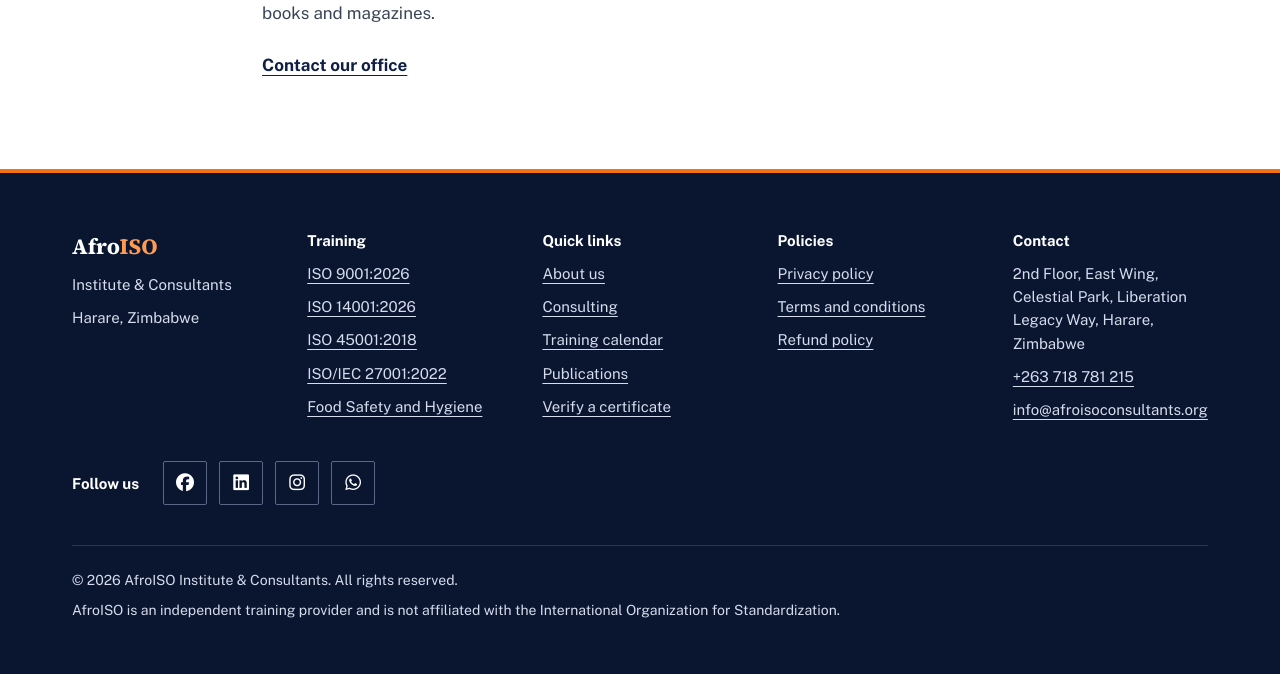
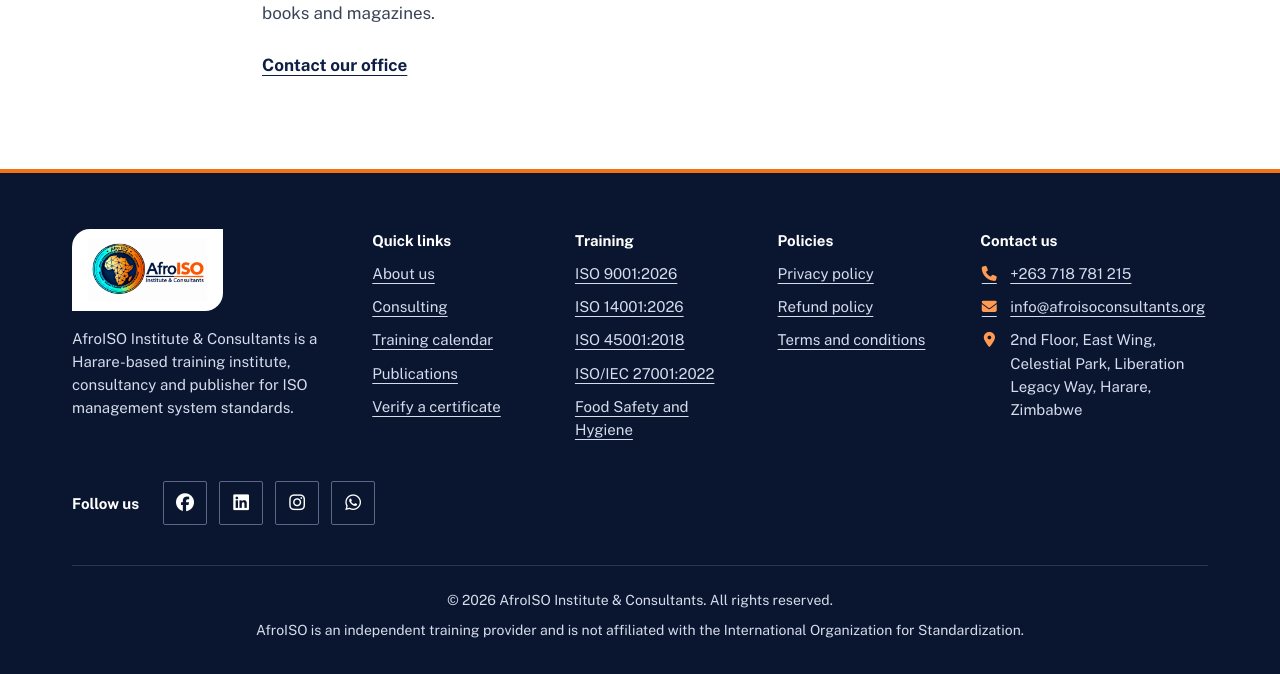
Before and after one commit to dimokecharles/afroiso-site, a Laravel app: page /about in a window 1280 px wide. Shown: the part 625-1299 px from the top of the page. Before the commit the page ends 1243 px from the top, so only its background shows below. Run offline with Laravel 12, Linux system fonts and the light colour scheme; data comes from the database, SQL or seed files in the repository.

Commit message:
Rework the footer

```diff
--- a/public/css/site.css
+++ b/public/css/site.css
@@ -266,17 +266,22 @@ dd { margin: 4px 0 0; color: var(--muted); }
 .footer { background: var(--navy-deep); color: var(--pale); border-top: 4px solid var(--orange); padding: 56px 0 32px; font-size: 15px; }
 .footer a { color: var(--pale); }
 .footer a:hover { color: #fff; }
-.footer__grid { display: grid; grid-template-columns: repeat(auto-fit, minmax(min(190px, 100%), 1fr)); gap: 32px 40px; }
+.footer__grid { display: grid; grid-template-columns: minmax(0, 1.6fr) repeat(3, minmax(0, 1fr)) minmax(0, 1.4fr); gap: 32px 40px; }
+@media (max-width: 1080px) { .footer__grid { grid-template-columns: repeat(auto-fit, minmax(min(220px, 100%), 1fr)); } }
 .footer__col { display: flex; flex-direction: column; gap: 10px; align-items: flex-start; }
 .footer__col a { overflow-wrap: anywhere; }
-.footer__brand { font-family: var(--serif); font-weight: 700; font-size: 22px; color: #fff; }
-.footer__brand span { color: var(--orange-light); }
+.footer__col--brand { gap: 16px; }
+.footer__logo { display: inline-block; background: #fff; padding: 10px 16px; border-radius: 18px 0 18px 0; }
+.footer__logo img { display: block; height: 62px; width: auto; }
+.footer__col--brand p { color: var(--pale); max-width: 34ch; }
+.footer__contact { display: flex; align-items: flex-start; gap: 12px; }
+.footer__contact i { flex: none; width: 18px; text-align: center; color: var(--orange-light); margin-top: 4px; }
 .footer__heading { font-weight: 700; color: #fff; }
 .footer__social { margin-top: 40px; display: flex; flex-wrap: wrap; gap: 12px 24px; align-items: center; }
 .footer__icons { display: flex; flex-wrap: wrap; gap: 12px; }
 .footer__icons a { width: 44px; height: 44px; display: inline-flex; align-items: center; justify-content: center; border: 1px solid #5A6788; border-radius: 2px; color: #fff; font-size: 18px; text-decoration: none; }
 .footer__icons a:hover { background: var(--orange); border-color: var(--orange); color: var(--navy-deep); }
-.footer__bottom { margin-top: 40px; border-top: 1px solid #2A3658; padding-top: 24px; font-size: 14px; display: flex; flex-wrap: wrap; gap: 8px 32px; justify-content: space-between; }
+.footer__bottom { margin-top: 40px; border-top: 1px solid #2A3658; padding-top: 24px; font-size: 14px; display: flex; flex-direction: column; gap: 8px; align-items: center; text-align: center; }
 
 @media (max-width: 640px) {
     .container { padding-left: 20px; padding-right: 20px; }
--- a/resources/views/layouts/app.blade.php
+++ b/resources/views/layouts/app.blade.php
@@ -49,16 +49,9 @@
 <footer class="footer">
     <div class="container">
         <div class="footer__grid">
-            <div class="footer__col">
-                <div class="footer__brand">Afro<span>ISO</span></div>
-                <div>Institute &amp; Consultants</div>
-                <div>Harare, Zimbabwe</div>
-            </div>
-            <div class="footer__col">
-                <div class="footer__heading">Training</div>
-                @foreach (\App\Models\Course::published()->whereNotNull('code')->get() as $footerCourse)
-                    <a href="{{ route('courses.show', $footerCourse) }}">{{ $footerCourse->code }}</a>
-                @endforeach
+            <div class="footer__col footer__col--brand">
+                <a class="footer__logo" href="{{ route('home') }}"><img src="{{ asset('images/logo.jpg') }}" alt="{{ config('afroiso.name') }}"></a>
+                <p>AfroISO Institute &amp; Consultants is a Harare-based training institute, consultancy and publisher for ISO management system standards.</p>
             </div>
             <div class="footer__col">
                 <div class="footer__heading">Quick links</div>
@@ -69,16 +62,22 @@
                 <a href="{{ route('verify') }}">Verify a certificate</a>
             </div>
             <div class="footer__col">
+                <div class="footer__heading">Training</div>
+                @foreach (\App\Models\Course::published()->whereNotNull('code')->get() as $footerCourse)
+                    <a href="{{ route('courses.show', $footerCourse) }}">{{ $footerCourse->code }}</a>
+                @endforeach
+            </div>
+            <div class="footer__col">
                 <div class="footer__heading">Policies</div>
                 <a href="{{ route('policy', 'privacy-policy') }}">Privacy policy</a>
+                <a href="{{ route('policy', 'refund-policy') }}">Refund policy</a>
                 <a href="{{ route('policy', 'terms') }}">Terms and conditions</a>
-                <a href="{{ route('policy', 'refund-policy') }}">Refund policy</a>
             </div>
-            <div class="footer__col">
-                <div class="footer__heading">Contact</div>
-                <div>{{ config('afroiso.address') }}</div>
-                <a href="tel:{{ config('afroiso.phone_link') }}">{{ config('afroiso.phone') }}</a>
-                <a href="mailto:{{ config('afroiso.email') }}">{{ config('afroiso.email') }}</a>
+            <div class="footer__col footer__col--contact">
+                <div class="footer__heading">Contact us</div>
+                <a class="footer__contact" href="tel:{{ config('afroiso.phone_link') }}"><i class="fa-solid fa-phone" aria-hidden="true"></i><span>{{ config('afroiso.phone') }}</span></a>
+                <a class="footer__contact" href="mailto:{{ config('afroiso.email') }}"><i class="fa-solid fa-envelope" aria-hidden="true"></i><span>{{ config('afroiso.email') }}</span></a>
+                <div class="footer__contact"><i class="fa-solid fa-location-dot" aria-hidden="true"></i><span>{{ config('afroiso.address') }}</span></div>
             </div>
         </div>
 
```
